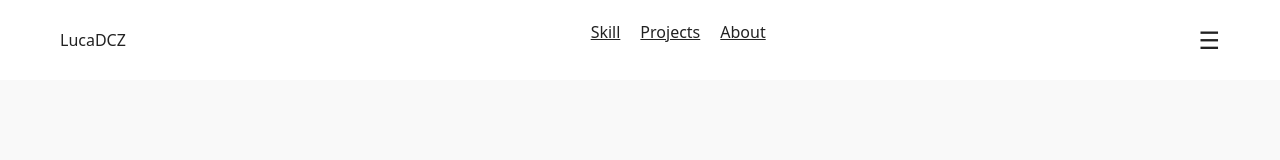
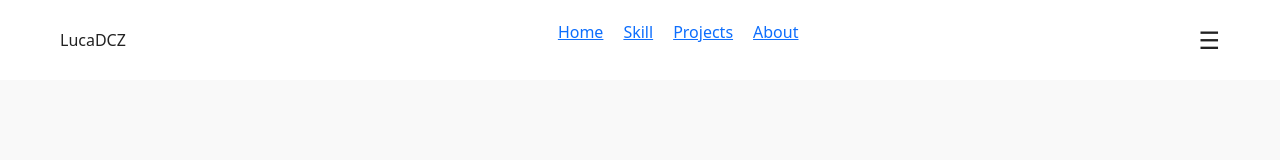
Before and after one commit to KAVI1314/portfolio, a plain HTML site: page index.html in a window 1280 px wide. Shown: the top 160 px of the page. Drawn offline with nearby package versions, Linux system fonts and the light colour scheme; grey boxes are pictures that could not be loaded.

Commit message:
updated commit

```diff
--- a/index.html
+++ b/index.html
@@ -13,9 +13,14 @@
             <div class="lodo">LucaDCZ</div>
             <nav>
                 <ul>
-                    <li><a href="skill.html" >Skill</a></li>
-                    <li><a href="project.html" >Projects</a></li>
-                    <li><a href="about.html">About</a></li>
+                    <a href="./index.html">
+                        <li>Home</li>
+                        <a href="./skill.html">
+                        <li>Skill</li>
+                        <a href="./project.html">
+                        <li>Projects</li>
+                        <a href="./about.html">
+                        <li>About</li></a>
                 </ul>
             </nav>
             <div class="menu-icon">&#9776</div>
```
Also changed, not shown: about.html (+8 -3 lines), project.html (+8 -3 lines), skill.html (+8 -3 lines).
